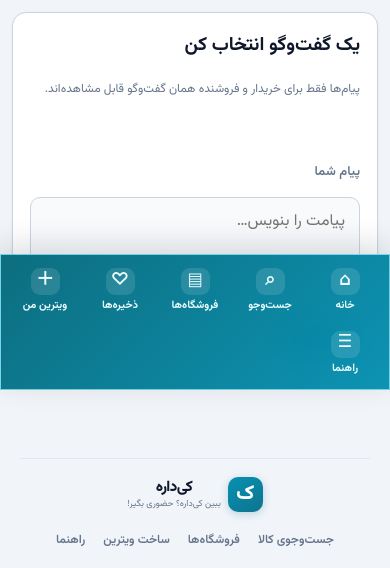
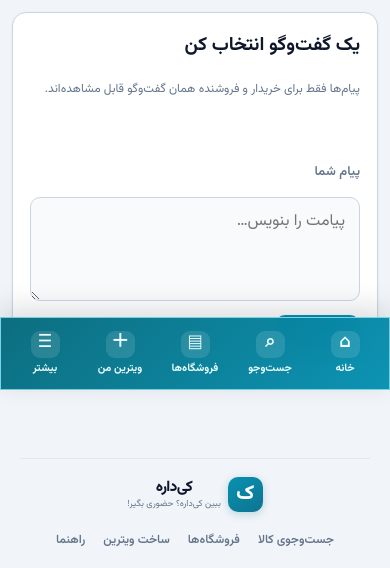
Before and after one commit to Tahmoures54/kidareh-pf, a Flask app: page /messages in a window 390 px wide. Shown: the part 454-1022 px from the top of the page. Run offline with Flask 3, Linux system fonts and the light colour scheme; parts of the project's set-up code (start-up, migrations or seed data) failed here and were passed over.

Commit message:
ui(mobile): simplify bottom navigation spacing

```diff
--- a/templates/base.html
+++ b/templates/base.html
@@ -47,13 +47,13 @@
   </main>
   <nav class="mobile-bottom-nav" aria-label="ناوبری پایین">
     <a class="mobile-nav-item" href="/" aria-label="خانه"><span aria-hidden="true">⌂</span><small>خانه</small></a>
-    <a class="mobile-nav-item" href="/search" aria-label="جست‌وجوی کالا"><span aria-hidden="true">⌕</span><small>جست‌وجو</small></a>
+    <a class="mobile-nav-item" href="/search" aria-label="جست‌وجو"><span aria-hidden="true">⌕</span><small>جست‌وجو</small></a>
     <a class="mobile-nav-item" href="/stores" aria-label="فروشگاه‌ها"><span aria-hidden="true">▤</span><small>فروشگاه‌ها</small></a>
-    <a class="mobile-nav-item" href="/saved" aria-label="ذخیره‌ها"><span aria-hidden="true">♡</span><small>ذخیره‌ها</small></a>
     <a class="mobile-nav-item" href="/seller" aria-label="ویترین من"><span aria-hidden="true">＋</span><small>ویترین من</small></a>
     <details class="mobile-nav-more">
-      <summary class="mobile-nav-item" aria-label="راهنما و قوانین"><span aria-hidden="true">☰</span><small>راهنما</small></summary>
-      <div class="mobile-nav-menu" aria-label="راهنما و قوانین">
+      <summary class="mobile-nav-item" aria-label="بیشتر"><span aria-hidden="true">☰</span><small>بیشتر</small></summary>
+      <div class="mobile-nav-menu" aria-label="پیوندهای بیشتر">
+        <a href="/saved"><span aria-hidden="true">♡</span> ذخیره‌ها</a>
         <a href="/help"><span aria-hidden="true">؟</span> مرکز راهنما</a>
         <a href="/guide"><span aria-hidden="true">☷</span> راهنمای کاربر</a>
         <a href="/safety"><span aria-hidden="true">✓</span> خرید امن</a>
```
